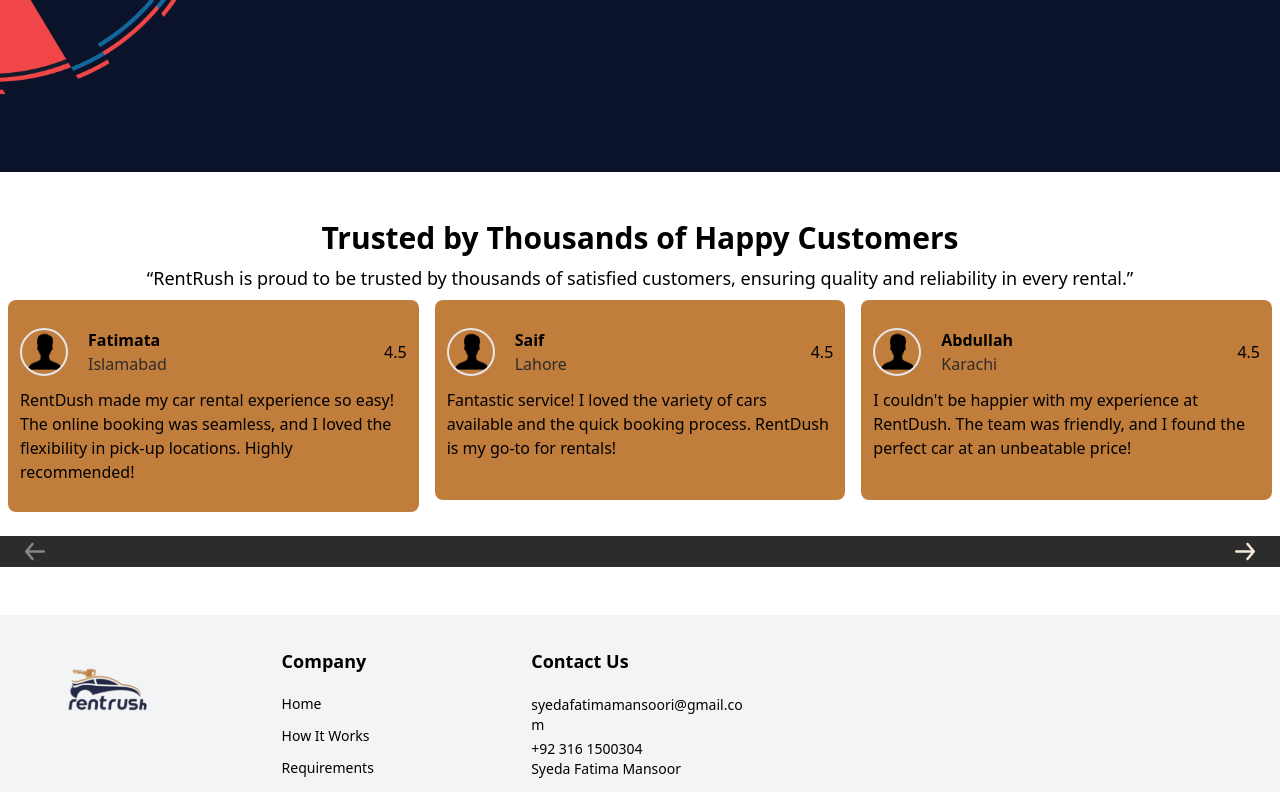
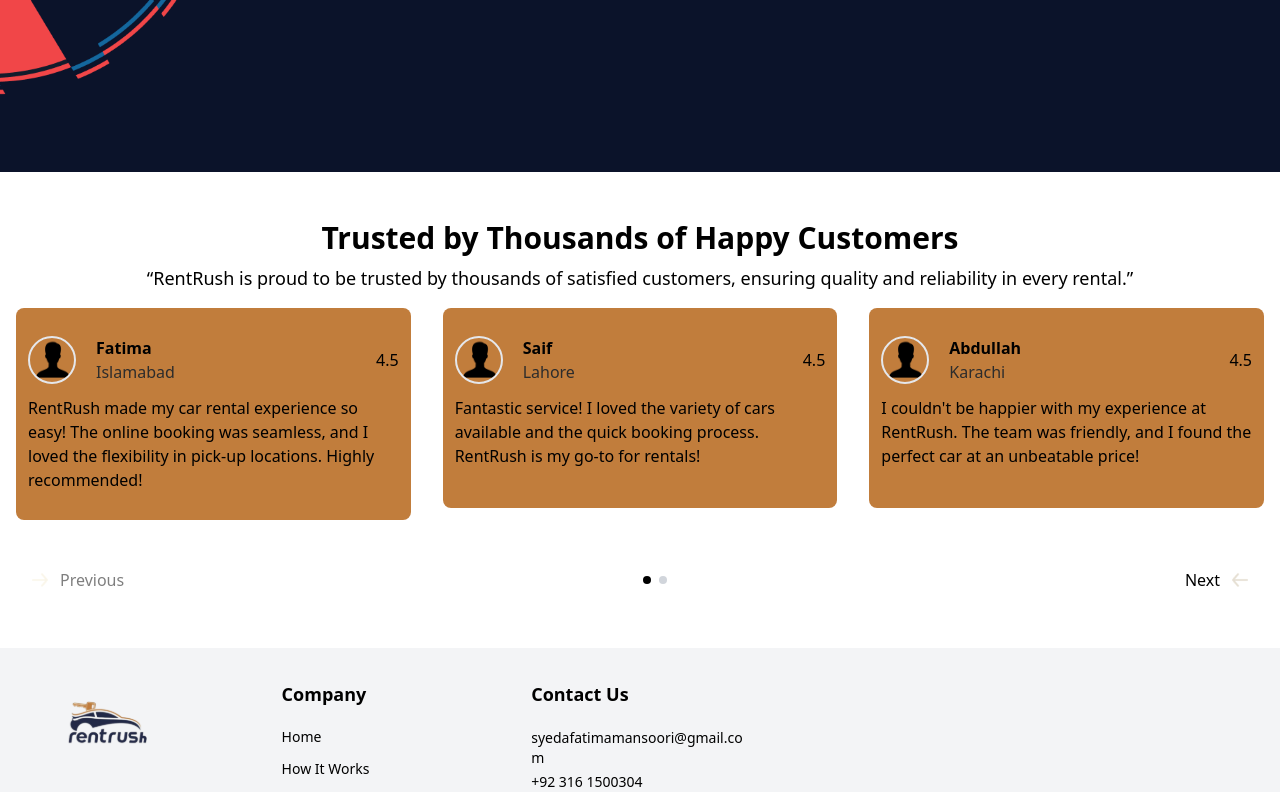
Before and after one commit to DevFawadKhan/RentRush-Front, a React (Vite) app: page / in a window 1280 px wide. Shown: the part 3138-3930 px from the top of the page. Built offline with nearby package versions, Linux system fonts and the light colour scheme.

Commit message:
Update TestContainer.jsx

```diff
--- a/src/components/TestContainer.jsx
+++ b/src/components/TestContainer.jsx
@@ -1,22 +1,22 @@
-import React, { useState } from "react";
+import React, { useState, useEffect } from "react";
 import Testimonial from "./Testominial";
 
 function TestContainer() {
   const reviews = [
     {
-      name: "Fatimata",
+      name: "Fatima",
       city: "Islamabad",
-      desc: "RentDush made my car rental experience so easy! The online booking was seamless, and I loved the flexibility in pick-up locations. Highly recommended!",
+      desc: "RentRush made my car rental experience so easy! The online booking was seamless, and I loved the flexibility in pick-up locations. Highly recommended!",
     },
     {
       name: "Saif",
       city: "Lahore",
-      desc: "Fantastic service! I loved the variety of cars available and the quick booking process. RentDush is my go-to for rentals!",
+      desc: "Fantastic service! I loved the variety of cars available and the quick booking process. RentRush is my go-to for rentals!",
     },
     {
       name: "Abdullah",
       city: "Karachi",
-      desc: "I couldn't be happier with my experience at RentDush. The team was friendly, and I found the perfect car at an unbeatable price!",
+      desc: "I couldn't be happier with my experience at RentRush. The team was friendly, and I found the perfect car at an unbeatable price!",
     },
     {
       name: "Sara",
@@ -26,29 +26,33 @@ function TestContainer() {
     {
       name: "Hassan",
       city: "Peshawar",
-      desc: "Great service, affordable prices, and the booking was smooth! I’ll definitely use RentDush again.",
+      desc: "Great service, affordable prices, and the booking was smooth! I’ll definitely use RentRush again.",
     },
     {
       name: "Ayesha",
       city: "Multan",
-      desc: "RentDush saved my day! I needed a car urgently, and the service was fast and reliable. Highly recommend!",
+      desc: "RentRush saved my day! I needed a car urgently, and the service was fast and reliable. Highly recommend!",
     },
   ];
 
-  // State to track the starting index of testimonials being displayed
   const [currentIndex, setCurrentIndex] = useState(0);
+  const [testimonialsPerPage, setTestimonialsPerPage] = useState(window.innerWidth <= 640 ? 1 : 3);
 
-  // Maximum number of testimonials to display at once based on screen size
-  const testimonialsPerPage = window.innerWidth <= 640 ? 1 : 3; // 1 for small screens (sm), 3 for medium and above screens
+  useEffect(() => {
+    const handleResize = () => {
+      setTestimonialsPerPage(window.innerWidth <= 640 ? 1 : 3);
+    };
 
-  // Function to handle the Next button click
+    window.addEventListener("resize", handleResize);
+    return () => window.removeEventListener("resize", handleResize);
+  }, []);
+
   const handleNext = () => {
     if (currentIndex + testimonialsPerPage < reviews.length) {
       setCurrentIndex(currentIndex + testimonialsPerPage);
     }
   };
 
-  // Function to handle the Previous button click
   const handlePrevious = () => {
     if (currentIndex - testimonialsPerPage >= 0) {
       setCurrentIndex(currentIndex - testimonialsPerPage);
@@ -56,38 +60,55 @@ function TestContainer() {
   };
 
   return (
-    <div>
+    <div className="w-full">
       <div className="flex flex-row justify-evenly flex-wrap" id="Test">
         {reviews
           .slice(currentIndex, currentIndex + testimonialsPerPage)
           .map((card, index) => (
-            <div
-              key={index}
-              className="w-full sm:w-full md:w-1/3 p-2"
-            >
+            <div key={index} className="w-full sm:w-full md:w-1/3 p-4">
               <Testimonial name={card.name} city={card.city} desc={card.desc} />
             </div>
           ))}
       </div>
-      <div className="w-full flex flex-row justify-between px-5 bg-[#2C2C2C] items-center mt-4">
-        <div className="flex flex-row gap-3">
+      <div className="w-full flex flex-row justify-between px-5 bg-white text-black items-center mt-6">
+        <button
+          onClick={handlePrevious}
+          disabled={currentIndex === 0}
+          className={`flex items-center gap-2 p-2 ${currentIndex === 0 ? "opacity-50 cursor-not-allowed" : "cursor-pointer"}`}
+          aria-label="Previous testimonials"
+        >
+          <img
+            src="/src/assets/previous.png"
+            alt="previous"
+            className="h-6 w-6"
+            style={{ filter: "invert(100%)" }}
+          />
+          <span>Previous</span>
+        </button>
+        <div className="flex gap-2">
+          {Array.from({ length: Math.ceil(reviews.length / testimonialsPerPage) }).map((_, index) => (
+            <button
+              key={index}
+              onClick={() => setCurrentIndex(index * testimonialsPerPage)}
+              className={`h-2 w-2 rounded-full ${currentIndex === index * testimonialsPerPage ? "bg-black" : "bg-gray-300"}`}
+              aria-label={`Go to page ${index + 1}`}
+            />
+          ))}
+        </div>
+        <button
+          onClick={handleNext}
+          disabled={currentIndex + testimonialsPerPage >= reviews.length}
+          className={`flex items-center gap-2 p-2 ${currentIndex + testimonialsPerPage >= reviews.length ? "opacity-50 cursor-not-allowed" : "cursor-pointer"}`}
+          aria-label="Next testimonials"
+        >
+          <span>Next</span>
           <img
             src="/src/assets/next.png"
-            onClick={handlePrevious}
-            alt="previous"
-            className={`cursor-pointer ${currentIndex === 0 ? "opacity-50 cursor-not-allowed" : ""}`}
+            alt="next"
+            className="h-6 w-6"
             style={{ filter: "invert(100%)" }}
           />
-        </div>
-        <div className="flex flex-row gap-4">
-          <img
-            src="/src/assets/previous.png"
-            alt="next"
-            onClick={handleNext}
-            className={`cursor-pointer ${currentIndex + testimonialsPerPage >= reviews.length ? "opacity-50 cursor-not-allowed" : ""}`}
-            style={{ filter: "invert(100%)" }}
-          />
-        </div>
+        </button>
       </div>
     </div>
   );
```
